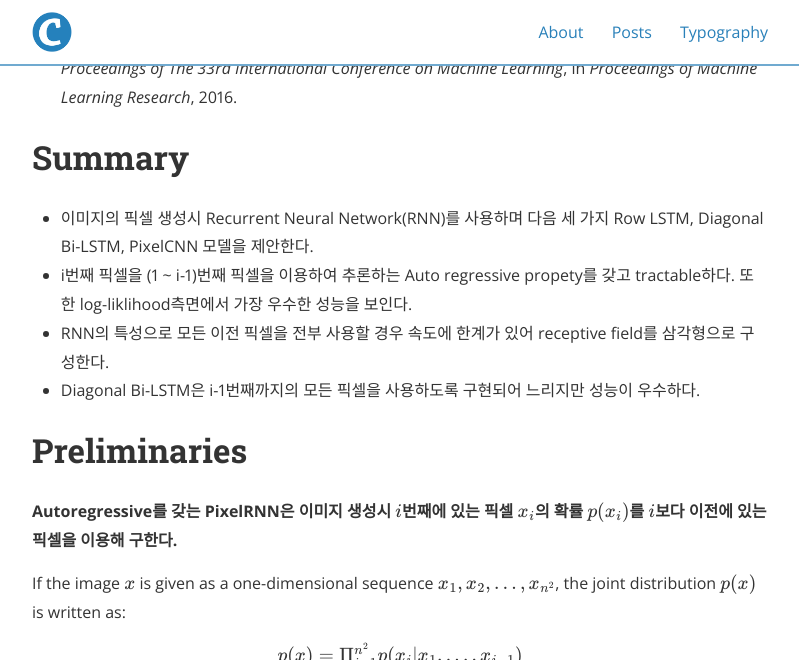
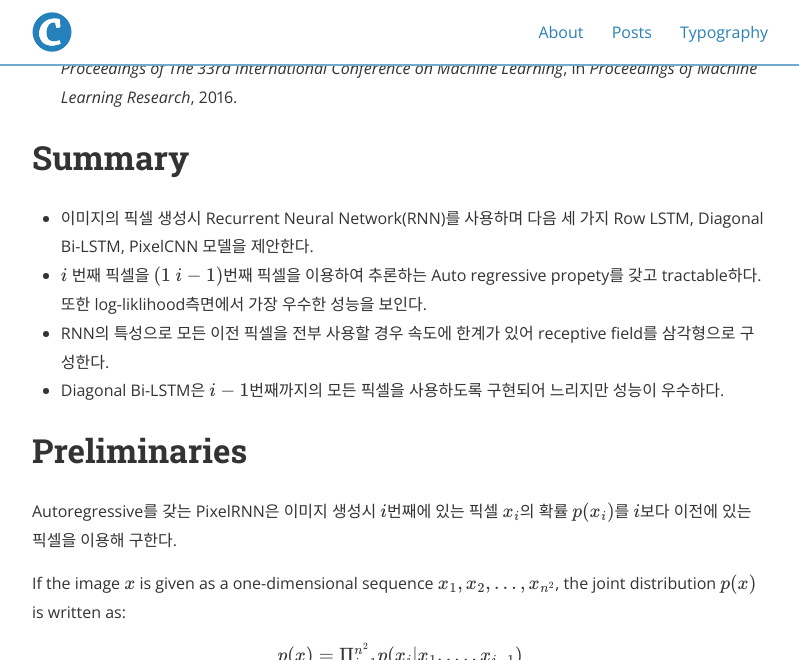
Before and after one commit to deep-generative-models-AIM5036/deep-generative-models-AIM5036.github.io, a Jekyll site: the page built from _posts/2022-11-13-PixelRNN.md, in a window 1280 px wide and 900 px high, scrolled down 392 px, cut to the strip 0-660 px from the top of the window. Shown: the whole strip, without its empty margins (240-1039 px from the left). Built offline with Jekyll 4.4.1, drawn with Linux system fonts in a browser that asks for light colours; nearby versions of some CDN libraries; formulas are drawn with MathJax 3.

Commit message:
update_huigyu

```diff
--- a/_posts/2022-11-13-PixelRNN.md
+++ b/_posts/2022-11-13-PixelRNN.md
@@ -14,14 +14,14 @@ use_math: true
 
 # Summary
 * 이미지의 픽셀 생성시 Recurrent Neural Network(RNN)를 사용하며 다음 세 가지 Row LSTM, Diagonal Bi-LSTM, PixelCNN 모델을 제안한다.
-* i번째 픽셀을 (1 ~ i-1)번째 픽셀을 이용하여 추론하는 Auto regressive propety를 갖고 tractable하다. 또한 log-liklihood측면에서 가장 우수한 성능을 보인다.
+* $i$ 번째 픽셀을 $(1 ~ i-1)$번째 픽셀을 이용하여 추론하는 Auto regressive propety를 갖고 tractable하다. 또한 log-liklihood측면에서 가장 우수한 성능을 보인다.
 * RNN의 특성으로 모든 이전 픽셀을 전부 사용할 경우 속도에 한계가 있어 receptive field를 삼각형으로 구성한다.
-* Diagonal Bi-LSTM은 i-1번째까지의 모든 픽셀을 사용하도록 구현되어 느리지만 성능이 우수하다.
+* Diagonal Bi-LSTM은 $i-1$번째까지의 모든 픽셀을 사용하도록 구현되어 느리지만 성능이 우수하다.
 
 
 
 # Preliminaries
-<b>Autoregressive를 갖는 PixelRNN은 이미지 생성시 $i$번째에 있는 픽셀 $x_i$의 확률 $p(x_i)$를 $i$보다 이전에 있는 픽셀을 이용해 구한다.</b>
+Autoregressive를 갖는 PixelRNN은 이미지 생성시 $i$번째에 있는 픽셀 $x_i$의 확률 $p(x_i)$를 $i$보다 이전에 있는 픽셀을 이용해 구한다.
 
 If the image $x$ is given as a one-dimensional sequence $𝑥_1,𝑥_2,…, x_{n^2}$, the joint distribution $𝑝(x)$ is written as:<center>$p(x) = \Pi^{n^2}_{i=1}p(x_i|x_1, ..., x_{i-1})$</center>
 
```
